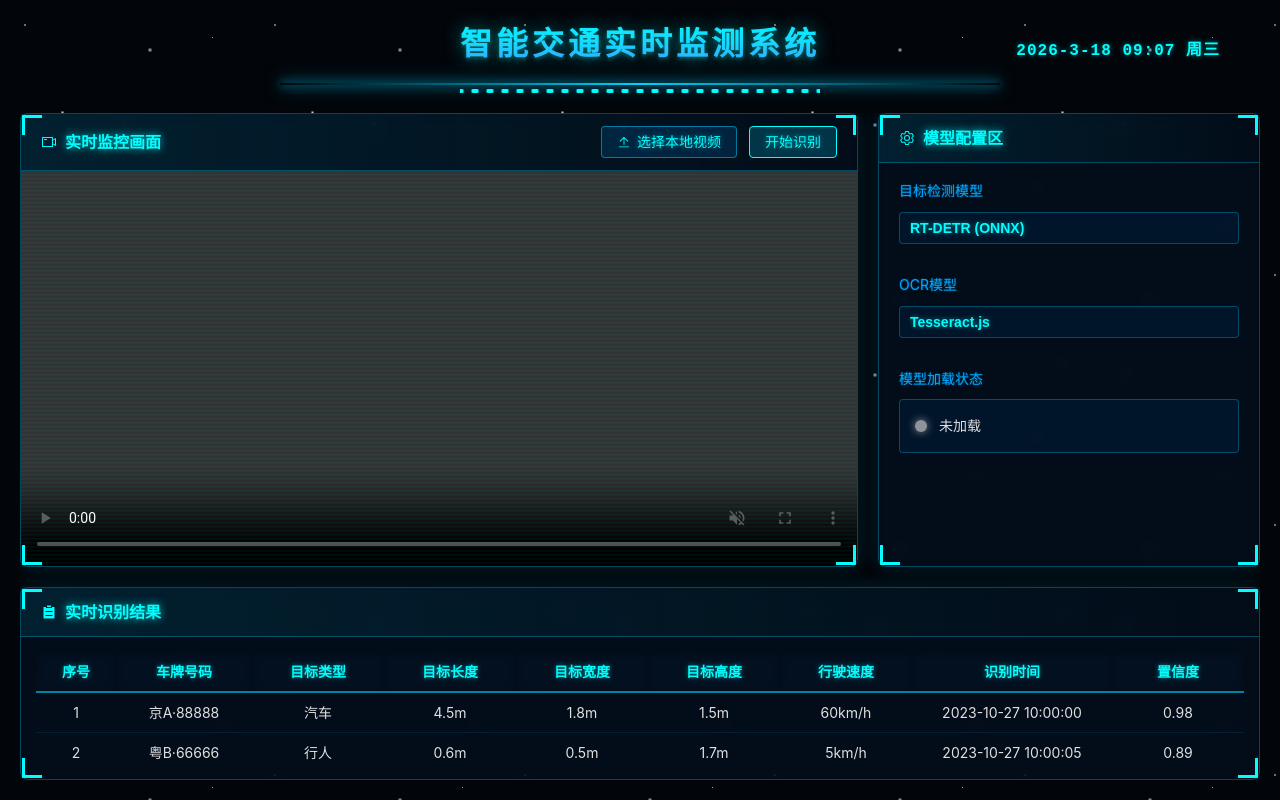
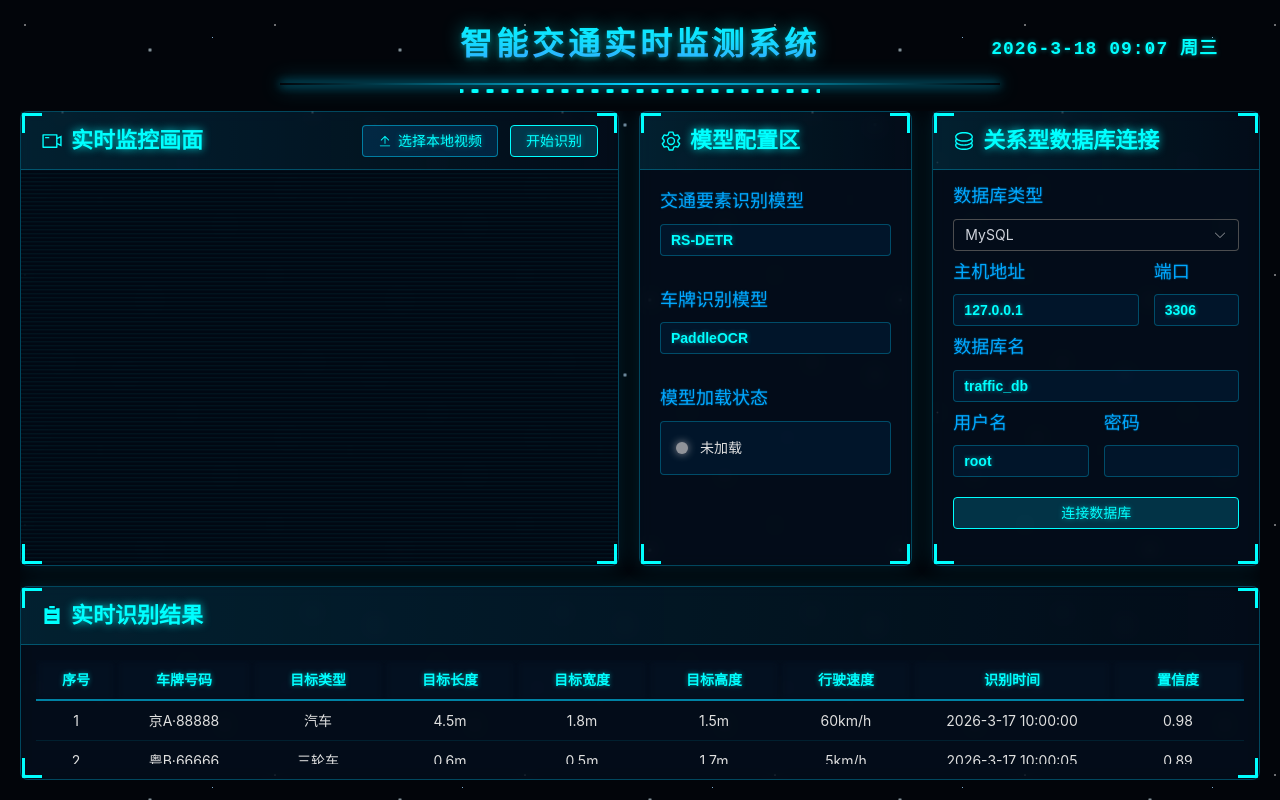
Before and after one commit to cugzrl/TrafficDetection, a Vue app: page / in a window 1280 px wide. Built offline with nearby package versions, Linux system fonts and the light colour scheme.

Commit message:
only detection

```diff
--- a/index.html
+++ b/index.html
@@ -1,9 +1,9 @@
 <!doctype html>
-<html lang="zh-CN" class="dark"> <!-- 全局开启 dark 模式 -->
+<html lang="zh-CN" class="dark">
   <head>
     <meta charset="UTF-8" />
     <meta name="viewport" content="width=device-width, initial-scale=1.0" />
-    <title>交通检测系统</title>
+    <title>智能交通实时监测系统</title>
   </head>
   <body>
     <div id="app"></div>
--- a/src/components/RealTimeDetection.vue
+++ b/src/components/RealTimeDetection.vue
@@ -1,17 +1,35 @@
 <script setup lang="ts">
 import { ref, onMounted, onUnmounted } from 'vue'
-import { VideoCamera, Setting, List, Upload } from '@element-plus/icons-vue'
+import { VideoCamera, Setting, List, Upload, Coin } from '@element-plus/icons-vue'
 import type { UploadFile } from 'element-plus'
 import { ElMessage } from 'element-plus'
 import DetectionWorker from '../workers/detection.worker.ts?worker'
 
 const videoRef = ref<HTMLVideoElement | null>(null)
 const canvasRef = ref<HTMLCanvasElement | null>(null)
-const modelStatus = ref('未加载') // 未加载 | 加载中 | 已就绪
+const videoContainerRef = ref<HTMLDivElement | null>(null)
+const modelStatus = ref('未加载')
 
 let worker: Worker | null = null
 let isDetecting = false
 let isWorkerBusy = false
+
+const FPS = 30
+const frameInterval = 1 / FPS
+
+// 数据库连接
+const dbForm = ref({
+  type: 'MySQL',
+  host: '127.0.0.1',
+  port: '3306',
+  database: 'traffic_db',
+  username: 'root',
+  password: ''
+})
+
+const handleDbConnect = () => {
+  ElMessage.success(`正在连接到 ${dbForm.value.type} 数据库...`)
+}
 
 const tableData = ref([
   {
@@ -22,18 +40,18 @@ const tableData = ref([
     width: '1.8m',
     height: '1.5m',
     speed: '60km/h',
-    time: '2023-10-27 10:00:00',
+    time: '2026-3-17 10:00:00',
     confidence: '0.98'
   },
   {
     id: 2,
     plate: '粤B·66666',
-    type: '行人',
+    type: '三轮车',
     length: '0.6m',
     width: '0.5m',
     height: '1.7m',
     speed: '5km/h',
-    time: '2023-10-27 10:00:05',
+    time: '2026-3-17 10:00:05',
     confidence: '0.89'
   },
   {
@@ -44,7 +62,7 @@ const tableData = ref([
     width: '0.6m',
     height: '1.6m',
     speed: '15km/h',
-    time: '2023-10-27 10:00:10',
+    time: '2026-3-17 10:00:10',
     confidence: '0.92'
   }
 ])
@@ -55,7 +73,7 @@ const handleVideoChange = (uploadFile: UploadFile) => {
     videoRef.value.src = url
     // 重置状态
     isDetecting = false
-    stopDetectionLoop()
+    isWorkerBusy = false
     modelStatus.value = '未加载'
     if (canvasRef.value) {
       const ctx = canvasRef.value.getContext('2d')
@@ -64,48 +82,35 @@ const handleVideoChange = (uploadFile: UploadFile) => {
   }
 }
 
-let animationFrameId: number | null = null
 let offscreenCanvas: HTMLCanvasElement | null = null
 let offscreenCtx: CanvasRenderingContext2D | null = null
 
-// 初始化离屏 Canvas
+// 初始化Canvas
 const initOffscreenCanvas = () => {
   if (!videoRef.value) return
   if (!offscreenCanvas) {
     offscreenCanvas = document.createElement('canvas')
     offscreenCtx = offscreenCanvas.getContext('2d', { willReadFrequently: true })
   }
-  // 设置为视频原始分辨率
   offscreenCanvas.width = videoRef.value.videoWidth
   offscreenCanvas.height = videoRef.value.videoHeight
 }
 
-// 停止检测循环
-const stopDetectionLoop = () => {
-  if (animationFrameId !== null) {
-    cancelAnimationFrame(animationFrameId)
-    animationFrameId = null
-  }
-  isWorkerBusy = false
-}
 
-// (模拟方法已移除，由 Worker 接管真实推理)
-
-// 在顶层透明 Canvas 上绘制检测框
+// 在顶层Canvas上绘制检测框
 const drawBoundingBoxes = (boxes: any[], originalWidth: number, originalHeight: number) => {
   if (!canvasRef.value || !videoRef.value) return
   const ctx = canvasRef.value.getContext('2d')
   if (!ctx) return
 
-  // 1. 获取 Canvas 的实际渲染尺寸
+  // 1.获取Canvas的实际渲染尺寸
   const canvasWidth = canvasRef.value.width
   const canvasHeight = canvasRef.value.height
 
-  // 2. 清空上一帧
+  // 2.清空上一帧
   ctx.clearRect(0, 0, canvasWidth, canvasHeight)
 
-  // 3. 计算视频的 object-fit: contain 实际显示区域
-  // 视频容器宽高比与视频原始宽高比的比较
+  // 3.计算视频的实际显示区域
   const containerRatio = canvasWidth / canvasHeight
   const videoRatio = originalWidth / originalHeight
 
@@ -126,6 +131,11 @@ const drawBoundingBoxes = (boxes: any[], originalWidth: number, originalHeight:
     offsetY = (canvasHeight - renderHeight) / 2
   }
 
+  // 绘制当前视频帧到Canvas
+  if (offscreenCanvas) {
+    ctx.drawImage(offscreenCanvas, offsetX, offsetY, renderWidth, renderHeight)
+  }
+
   // 4. 计算缩放比例 (原始尺寸 -> 实际渲染尺寸)
   const scaleX = renderWidth / originalWidth
   const scaleY = renderHeight / originalHeight
@@ -139,50 +149,52 @@ const drawBoundingBoxes = (boxes: any[], originalWidth: number, originalHeight:
     const h = box.height * scaleY
 
     // 根据类型获取颜色
-    const color = box.type === '汽车' ? '#00ffff' : box.type === '行人' ? '#ff00ff' : '#e6a23c'
+    let color = '#00ffff'
+    switch (box.type) {
+      case '汽车': color = '#00ffff'; break;
+      case '面包车': color = '#ff9900'; break;
+      case '公交车': color = '#ff00ff'; break;
+      case '三轮车': color = '#00ff00'; break;
+      case '骑电动车的人': color = '#ffff00'; break;
+      case '骑自行车的人': color = '#0099ff'; break;
+      case '行人': color = '#ff3333'; break;
+    }
 
-    // 画框
     ctx.beginPath()
-    ctx.lineWidth = 2
+    ctx.lineWidth = 1.5
     ctx.strokeStyle = color
     ctx.rect(x, y, w, h)
     ctx.stroke()
 
-    // 绘制半透明背景的标签
-    const label = `${box.type} ${box.confidence}`
-    ctx.font = '14px Arial'
+    const label = `${box.type}`
+    ctx.font = '10px Arial'
     const textMetrics = ctx.measureText(label)
     const textWidth = textMetrics.width
 
-    // 标签背景
     ctx.fillStyle = color
-    ctx.fillRect(x, y - 22, textWidth + 10, 22)
+    ctx.globalAlpha = 0.85
+    ctx.fillRect(x, y - 16, textWidth + 8, 16)
+    ctx.globalAlpha = 1.0
 
-    // 标签文字
     ctx.fillStyle = '#000000'
-    ctx.fillText(label, x + 5, y - 6)
+    ctx.fillText(label, x + 4, y - 4)
   })
 }
 
-const loopDetection = () => {
-  if (!videoRef.value || videoRef.value.paused || videoRef.value.ended || !isDetecting) {
-    animationFrameId = requestAnimationFrame(loopDetection)
-    return
-  }
+const onVideoSeeked = () => {
+  if (!isDetecting || !videoRef.value) return
 
   if (offscreenCanvas && offscreenCtx && !isWorkerBusy && worker) {
     isWorkerBusy = true
-    // 将当前视频帧绘制到离屏 Canvas
+    // 将当前视频帧绘制到Canvas
     offscreenCtx.drawImage(videoRef.value, 0, 0, offscreenCanvas.width, offscreenCanvas.height)
 
-    // 提取 ImageData
+    // 提取ImageData
     const imageData = offscreenCtx.getImageData(0, 0, offscreenCanvas.width, offscreenCanvas.height)
 
-    // 发送给 Worker 进行真实推理
+    // Worker进行推理
     worker.postMessage({ type: 'detect', payload: { imageData } })
   }
-
-  animationFrameId = requestAnimationFrame(loopDetection)
 }
 
 const startDetection = () => {
@@ -202,17 +214,22 @@ const startDetection = () => {
         modelStatus.value = '已就绪'
         console.log("Worker init done, starting detection loop");
         if (videoRef.value) {
-          videoRef.value.play()
           initOffscreenCanvas()
-          stopDetectionLoop()
           isDetecting = true
-          loopDetection()
+          videoRef.value.currentTime = 0.001 // 触发第一次 seeked
         }
       } else if (type === 'detect_done') {
         isWorkerBusy = false
-        console.log("Detect done, payload:", payload);
         if (videoRef.value) {
            drawBoundingBoxes(payload, videoRef.value.videoWidth, videoRef.value.videoHeight)
+
+           // 步进下一帧
+           if (videoRef.value.currentTime < videoRef.value.duration) {
+             videoRef.value.currentTime += frameInterval
+           } else {
+             isDetecting = false
+             ElMessage.success('视频处理完成')
+           }
         }
       } else if (type === 'error') {
         ElMessage.error(`模型异常: ${error}`)
@@ -223,25 +240,21 @@ const startDetection = () => {
     }
     worker.postMessage({ type: 'init' })
   } else {
-    // Worker 已经初始化过了，直接跑
+    // Worker已经初始化过了
     modelStatus.value = '已就绪'
     if (videoRef.value) {
-      videoRef.value.play()
       initOffscreenCanvas()
-      stopDetectionLoop()
       isDetecting = true
-      loopDetection()
+      videoRef.value.currentTime = 0.001
     }
   }
 }
 
-// 确保 canvas 尺寸与 video 容器实际显示尺寸一致
+// 确保canvas尺寸与video容器实际显示尺寸一致
 const resizeCanvas = () => {
-  if (videoRef.value && canvasRef.value) {
-    // 这里我们将 Canvas 的内部分辨率设置为与其 CSS 显示尺寸完全1:1一致
-    // 这样可以在上面进行准确的坐标换算
-    canvasRef.value.width = videoRef.value.clientWidth
-    canvasRef.value.height = videoRef.value.clientHeight
+  if (videoContainerRef.value && canvasRef.value) {
+    canvasRef.value.width = videoContainerRef.value.clientWidth
+    canvasRef.value.height = videoContainerRef.value.clientHeight
   }
 }
 
@@ -263,9 +276,11 @@ const updateTime = () => {
 }
 
 onMounted(() => {
+  if (videoContainerRef.value) {
+    resizeObserver = new ResizeObserver(resizeCanvas)
+    resizeObserver.observe(videoContainerRef.value)
+  }
   if (videoRef.value) {
-    resizeObserver = new ResizeObserver(resizeCanvas)
-    resizeObserver.observe(videoRef.value)
     videoRef.value.addEventListener('loadedmetadata', resizeCanvas)
     videoRef.value.addEventListener('loadedmetadata', initOffscreenCanvas) // 视频加载后初始化离屏Canvas
   }
@@ -274,8 +289,8 @@ onMounted(() => {
 })
 
 onUnmounted(() => {
-  if (resizeObserver && videoRef.value) {
-    resizeObserver.unobserve(videoRef.value)
+  if (resizeObserver && videoContainerRef.value) {
+    resizeObserver.unobserve(videoContainerRef.value)
   }
   if (videoRef.value) {
     videoRef.value.removeEventListener('loadedmetadata', resizeCanvas)
@@ -284,7 +299,6 @@ onUnmounted(() => {
   if (timeTimer) {
     clearInterval(timeTimer)
   }
-  stopDetectionLoop()
 })
 </script>
 
@@ -335,8 +349,8 @@ onUnmounted(() => {
                 </div>
               </div>
             </template>
-            <div class="video-container">
-              <video ref="videoRef" controls muted class="tech-video"></video>
+            <div class="video-container" ref="videoContainerRef">
+              <video ref="videoRef" muted class="tech-video" @seeked="onVideoSeeked"></video>
               <canvas ref="canvasRef" class="tech-canvas"></canvas>
               <div class="scan-line"></div>
             </div>
@@ -352,11 +366,11 @@ onUnmounted(() => {
               </div>
             </template>
             <el-form label-position="top" class="config-form">
-              <el-form-item label="目标检测模型">
-                <el-input readonly value="RT-DETR (ONNX)" class="tech-input" />
+              <el-form-item label="交通要素识别模型">
+                <el-input readonly value="RS-DETR" class="tech-input" />
               </el-form-item>
-              <el-form-item label="OCR模型">
-                <el-input readonly value="Tesseract.js" class="tech-input" />
+              <el-form-item label="车牌识别模型">
+                <el-input readonly value="PaddleOCR" class="tech-input" />
               </el-form-item>
               <el-form-item label="模型加载状态" class="status-item">
                 <div :class="['status-indicator', modelStatus === '已就绪' ? 'ready' : modelStatus === '加载中' ? 'loading' : 'offline']">
@@ -364,6 +378,62 @@ onUnmounted(() => {
                   <span class="text">{{ modelStatus }}</span>
                 </div>
               </el-form-item>
+            </el-form>
+          </el-card>
+
+          <!-- 最右侧：数据库连接区域 -->
+          <el-card class="tech-panel db-panel" shadow="never">
+            <template #header>
+              <div class="panel-header">
+                <span class="panel-title">
+                  <el-icon><Coin /></el-icon> 关系型数据库连接
+                </span>
+              </div>
+            </template>
+            <el-form label-position="top" class="config-form compact-form" :model="dbForm">
+              <el-form-item label="数据库类型">
+                <el-select v-model="dbForm.type" class="tech-input" style="width: 100%" popper-class="tech-select-popper">
+                  <el-option label="MySQL" value="MySQL" />
+                  <el-option label="SQL Server" value="SQL Server" />
+                  <el-option label="PostgreSQL" value="PostgreSQL" />
+                </el-select>
+              </el-form-item>
+
+              <el-row :gutter="15">
+                <el-col :span="16">
+                  <el-form-item label="主机地址">
+                    <el-input v-model="dbForm.host" class="tech-input" />
+                  </el-form-item>
+                </el-col>
+                <el-col :span="8">
+                  <el-form-item label="端口">
+                    <el-input v-model="dbForm.port" class="tech-input" />
+                  </el-form-item>
+                </el-col>
+              </el-row>
+
+              <el-form-item label="数据库名">
+                <el-input v-model="dbForm.database" class="tech-input" />
+              </el-form-item>
+
+              <el-row :gutter="15">
+                <el-col :span="12">
+                  <el-form-item label="用户名">
+                    <el-input v-model="dbForm.username" class="tech-input" />
+                  </el-form-item>
+                </el-col>
+                <el-col :span="12">
+                  <el-form-item label="密码">
+                    <el-input v-model="dbForm.password" type="password" show-password class="tech-input" />
+                  </el-form-item>
+                </el-col>
+              </el-row>
+
+              <div style="margin-top: 10px;">
+                <el-button type="primary" class="tech-btn primary-btn" style="width: 100%" @click="handleDbConnect">
+                  连接数据库
+                </el-button>
+              </div>
             </el-form>
           </el-card>
         </div>
@@ -399,7 +469,7 @@ onUnmounted(() => {
 </template>
 
 <style scoped>
-/* 背景与布局 */
+
 .dashboard-container {
   width: 100vw;
   height: 100vh;
@@ -441,7 +511,7 @@ onUnmounted(() => {
 /* 标题样式 */
 .header {
   text-align: center;
-  padding-bottom: 20px;
+  padding-bottom: 18px;
   position: relative;
 }
 
@@ -470,10 +540,10 @@ onUnmounted(() => {
 
 .real-time {
   position: absolute;
-  right: 20px;
+  right: 22px;
   bottom: 5px;
   color: #00ffff;
-  font-size: 16px;
+  font-size: 18px;
   font-family: 'Courier New', Courier, monospace;
   font-weight: bold;
   text-shadow: 0 0 5px rgba(0, 255, 255, 0.5);
@@ -508,7 +578,6 @@ onUnmounted(() => {
   background-position: center;
 }
 
-/* 核心内容区 */
 .main-content {
   display: flex;
   flex-direction: column;
@@ -544,7 +613,7 @@ onUnmounted(() => {
   overflow: visible;
 }
 
-/* 增强四角装饰 */
+/* 四角装饰 */
 .tech-panel::before {
   content: '';
   position: absolute;
@@ -585,7 +654,12 @@ onUnmounted(() => {
 
 .config-panel {
   flex: 1;
-  min-width: 320px;
+  min-width: 250px;
+}
+
+.db-panel {
+  flex: 1.2;
+  min-width: 300px;
 }
 
 .table-panel {
@@ -601,7 +675,7 @@ onUnmounted(() => {
 
 .panel-title {
   color: #00ffff;
-  font-size: 16px;
+  font-size: 22px;
   font-weight: bold;
   text-shadow: 0 0 8px rgba(0, 255, 255, 0.8);
   display: flex;
@@ -615,7 +689,7 @@ onUnmounted(() => {
   align-items: center;
 }
 
-/* 发光按钮定制 */
+/* 发光按钮 */
 :deep(.tech-btn) {
   background: rgba(0, 150, 255, 0.15) !important;
   border: 1px solid rgba(0, 210, 255, 0.5) !important;
@@ -664,10 +738,13 @@ onUnmounted(() => {
 }
 
 .tech-video {
+  opacity: 0;
+  position: absolute;
+  pointer-events: none;
+  z-index: -1;
   width: 100%;
   height: 100%;
   object-fit: contain;
-  z-index: 1;
 }
 
 .tech-canvas {
@@ -701,9 +778,18 @@ onUnmounted(() => {
   gap: 15px;
 }
 
+.compact-form {
+  padding: 15px 20px;
+  gap: 10px;
+}
+
+.compact-form :deep(.el-form-item) {
+  margin-bottom: 0;
+}
+
 :deep(.el-form-item__label) {
   color: #00a8ff !important;
-  font-size: 14px;
+  font-size: 18px;
   text-shadow: 0 0 2px rgba(0, 168, 255, 0.5);
   padding-bottom: 4px !important;
   line-height: 1.2;
@@ -725,6 +811,30 @@ onUnmounted(() => {
   color: #00ffff !important;
   text-shadow: 0 0 5px rgba(0, 255, 255, 0.5) !important;
   font-weight: bold;
+}
+
+/* 下拉菜单弹窗定制 */
+:deep(.tech-select-popper) {
+  background: rgba(0, 30, 60, 0.9) !important;
+  border: 1px solid rgba(0, 210, 255, 0.5) !important;
+  box-shadow: 0 0 15px rgba(0, 210, 255, 0.3) !important;
+  backdrop-filter: blur(10px);
+}
+
+:deep(.tech-select-popper .el-select-dropdown__item) {
+  color: #e0e0e0;
+}
+
+:deep(.tech-select-popper .el-select-dropdown__item.hover),
+:deep(.tech-select-popper .el-select-dropdown__item:hover) {
+  background-color: rgba(0, 210, 255, 0.2) !important;
+  color: #00ffff;
+}
+
+:deep(.tech-select-popper .el-select-dropdown__item.selected) {
+  color: #00ffff;
+  font-weight: bold;
+  background-color: rgba(0, 210, 255, 0.1) !important;
 }
 
 /* 状态指示器 */
@@ -783,7 +893,7 @@ onUnmounted(() => {
   100% { box-shadow: 0 0 0 0 rgba(103, 194, 58, 0); }
 }
 
-/* 表格深度定制 */
+/* 表格 */
 .table-container {
   flex: 1;
   padding: 15px;
--- a/src/main.ts
+++ b/src/main.ts
@@ -1,7 +1,7 @@
 import { createApp } from 'vue'
 import ElementPlus from 'element-plus'
 import 'element-plus/dist/index.css'
-import 'element-plus/theme-chalk/dark/css-vars.css' // 暗黑模式
+import 'element-plus/theme-chalk/dark/css-vars.css'
 import './style.css'
 import App from './App.vue'
 
--- a/src/workers/detection.worker.ts
+++ b/src/workers/detection.worker.ts
@@ -1,22 +1,27 @@
 import * as ort from 'onnxruntime-web';
 
-// 禁用多线程以提高兼容性
 ort.env.wasm.numThreads = 1;
-// 使用绝对 URL 路径，避免 Vite 尝试解析 public 目录下的 .mjs 模块
+// 使用绝对URL路径
 ort.env.wasm.wasmPaths = self.location.origin + '/ort-wasm/';
 
 let session: ort.InferenceSession | null = null;
 
-// 根据实际数据集或导出的模型调整类别名称
-const classNames = ['汽车', '行人', '骑行者'];
+const classNames = [
+  '汽车',
+  '三轮车',
+  '面包车',
+  '公交车',
+  '行人',
+  '骑自行车的人',
+  '骑电动车的人'
+];
 
 self.onmessage = async (e: MessageEvent) => {
   const { type, payload } = e.data;
 
   if (type === 'init') {
     try {
-      // 在 public 目录下的模型可以通过根路径直接访问
-      session = await ort.InferenceSession.create('/detection_dair.onnx', { executionProviders: ['wasm'] });
+      session = await ort.InferenceSession.create('/detection_dair.onnx', { executionProviders: ['webgpu', 'wasm'] });
       self.postMessage({ type: 'init_done' });
     } catch (error: any) {
       console.error("ONNX Runtime 初始化异常:", error);
@@ -33,7 +38,7 @@ self.onmessage = async (e: MessageEvent) => {
     const { imageData } = payload;
 
     try {
-      // 1. 预处理 (Resize to 640x640 + 归一化)
+      // 1. 预处理 (Resize to 640x640+归一化)
       const tensor = preprocess(imageData);
 
       // 2. 推理
@@ -42,7 +47,7 @@ self.onmessage = async (e: MessageEvent) => {
       feeds[inputName] = tensor;
       const results = await session.run(feeds);
 
-      // 3. 后处理 (解析 Bounding Boxes)
+      // 3. 后处理 (解析Bounding Boxes)
       const boxes = postprocess(results, imageData.width, imageData.height);
 
       // 将结果发回主线程
@@ -74,12 +79,11 @@ function preprocess(imageData: ImageData): ort.Tensor {
 
       const destIndex = y * targetSize + x;
 
-      // RT-DETR 的常见输入格式为 NCHW, RGB 排序
-      // R 通道
+      // R通道
       float32Data[destIndex] = data[srcIndex] / 255.0;
-      // G 通道
+      // G通道
       float32Data[targetSize * targetSize + destIndex] = data[srcIndex + 1] / 255.0;
-      // B 通道
+      // B通道
       float32Data[2 * targetSize * targetSize + destIndex] = data[srcIndex + 2] / 255.0;
     }
   }
@@ -88,18 +92,16 @@ function preprocess(imageData: ImageData): ort.Tensor {
 }
 
 /**
- * 结果后处理: 解析模型输出的 Tensor 并还原到原始画面坐标
+ * 结果后处理: 解析模型输出的Tensor并还原到原始画面坐标
  */
 function postprocess(results: any, origWidth: number, origHeight: number) {
   const boxes: any[] = [];
 
-  // 打印所有输出节点以便调试
   console.log("模型输出节点:", Object.keys(results));
 
   let boxesTensor: ort.Tensor | null = null;
   let scoresTensor: ort.Tensor | null = null;
 
-  // 尝试自动匹配 boxes 和 scores (RT-DETR 常见双输出)
   for (const key in results) {
     const tensor = results[key];
     const dims = tensor.dims;
```
Also changed, not shown: read_onnx_meta.cjs (added, +19 -0 lines), read_onnx_meta.js (added, +23 -0 lines).
